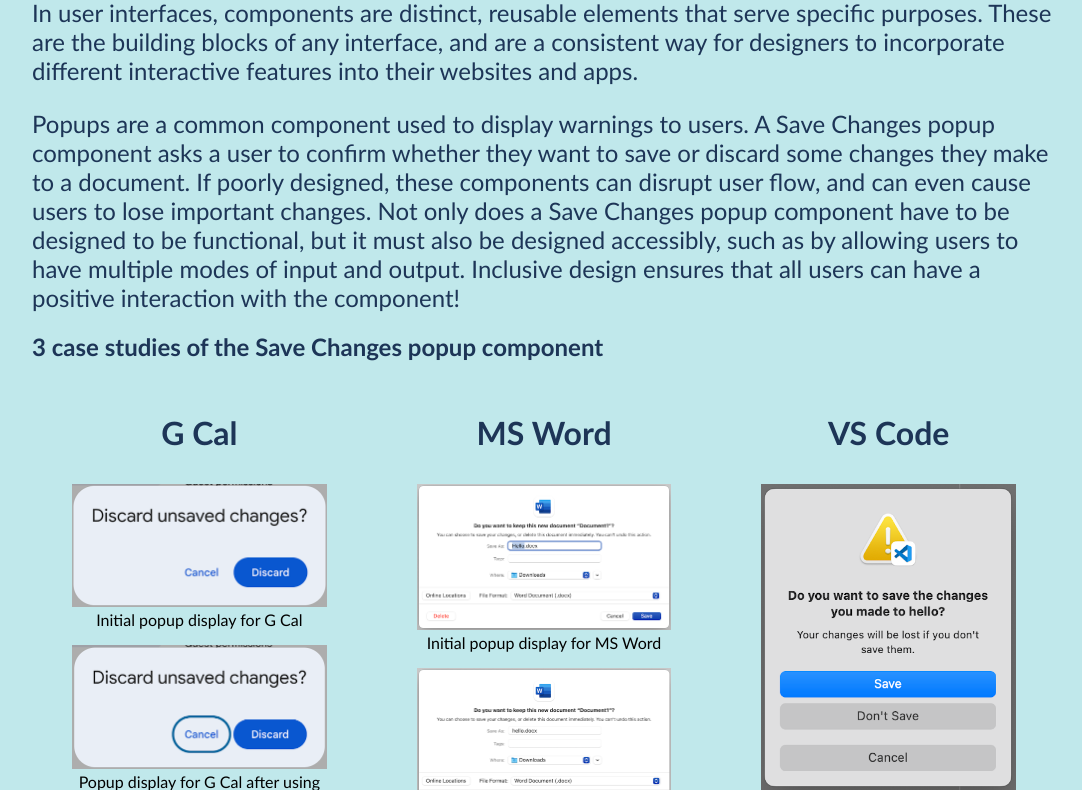
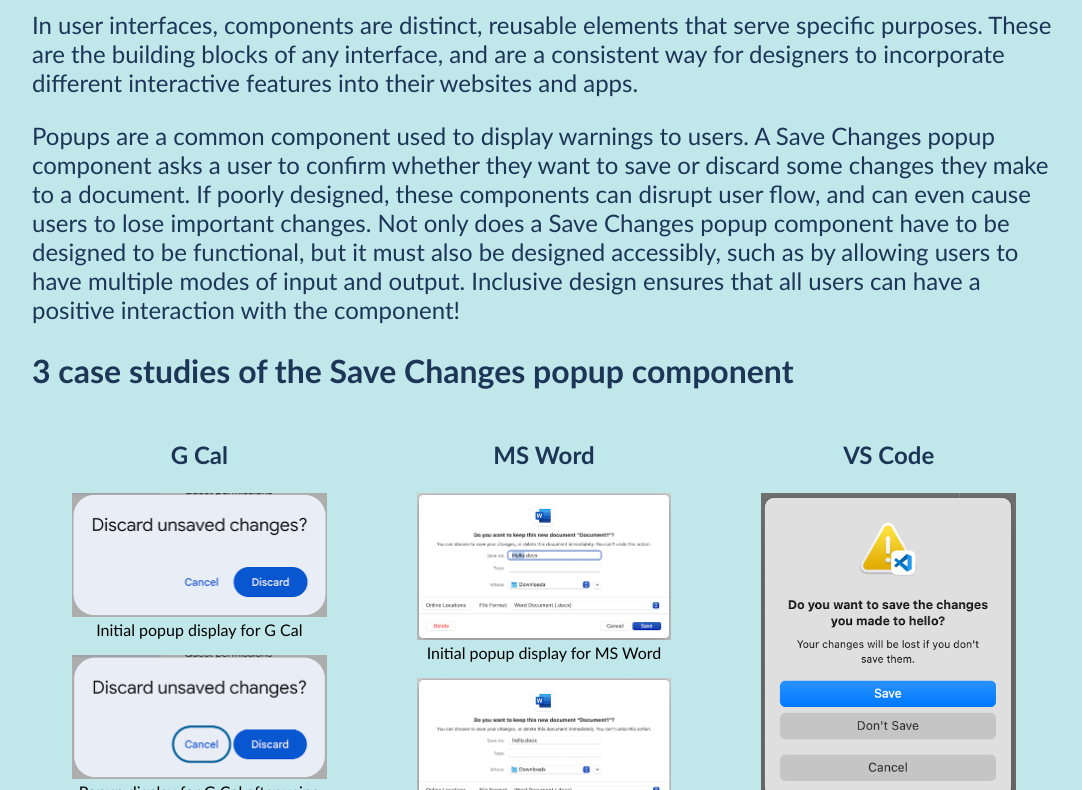
Before and after one commit to catherineyu8/accessible-components, a plain HTML site: page index.html in a window 1280 px wide. Shown: the part 423-1213 px from the top of the page, without its empty margins (96-1178 px from the left). Drawn offline with Linux system fonts and the light colour scheme.

Commit message:
headers font sizes

```diff
--- a/styles.css
+++ b/styles.css
@@ -18,10 +18,10 @@
 	text-align: center;
 }
 h2 {
-	font-size: 32;
+	font-size: 32px;
 }
 h3 {
-	font-size: 32px;
+	font-size: 24px;
 }
 
 p,
```
